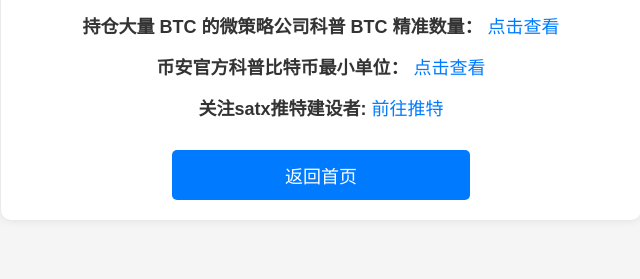
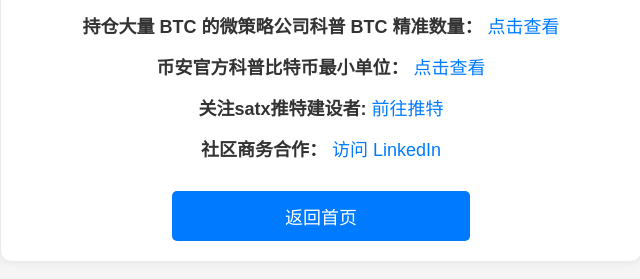
Before and after one commit to bai13567/satx.github.io, a plain HTML site: page index.html in a window 1280 px wide. Shown: the part 151-430 px from the top of the page, without its empty margins (319-959 px from the left). Drawn offline with Linux system fonts and the light colour scheme.

Commit message:
Update index.html

```diff
--- a/index.html
+++ b/index.html
@@ -71,8 +71,12 @@
         <p><strong data-lang="binance-info">币安官方科普比特币最小单位：</strong>
         <a href="https://x.com/binance/status/1840511897038114839?s=46" target="_blank" data-lang="view-details">点击查看</a></p>
 
-<p><strong data-lang="follow-twitter">关注 satx 推特建设者：</strong>
-<a id="follow-twitter" href="https://x.com/bai13567" target="_blank" data-lang="follow-now">点击关注</a></p>
+        <p><strong data-lang="follow-twitter">关注 satx 推特建设者：</strong>
+        <a id="follow-twitter" href="https://x.com/bai13567" target="_blank" data-lang="follow-now">点击关注</a></p>
+
+        <!-- 新增的“社区商务合作”部分 -->
+        <p><strong data-lang="business-contact">社区商务合作：</strong>
+        <a id="linkedin-link" href="http://linkedin.com/in/baizhouweb3" target="_blank" data-lang="visit-linkedin">访问 LinkedIn</a></p>
 
         <a id="back-home" class="button" href="https://bai13567.github.io/" data-lang="back-home">返回首页</a>
     </div>
@@ -93,7 +97,9 @@
                 "view-details": "View Details",
                 "back-home": "Back to Home",
                 "follow-twitter": "Follow satx Twitter Builder:",
-"follow-now": "Go to Twitter",
+                "follow-now": "Go to Twitter",
+                "business-contact": "Community Business Cooperation:",
+                "visit-linkedin": "Visit LinkedIn"
             },
             "zh": {
                 "about-title": "关于 satx",
@@ -103,7 +109,9 @@
                 "view-details": "点击查看",
                 "back-home": "返回首页",
                 "follow-twitter": "关注satx推特建设者:",
-"follow-now": "前往推特",
+                "follow-now": "前往推特",
+                "business-contact": "社区商务合作：",
+                "visit-linkedin": "访问 LinkedIn"
             }
         };
 
@@ -119,6 +127,12 @@
         if (backHomeLink) {
             backHomeLink.href = `https://bai13567.github.io/?lang=${lang}`;
         }
+
+        // ✅ 更新 LinkedIn 链接文本
+        const linkedinLink = document.getElementById("linkedin-link");
+        if (linkedinLink) {
+            linkedinLink.textContent = translations[lang]["visit-linkedin"];
+        }
     }
 
     function syncLanguage() {
```
